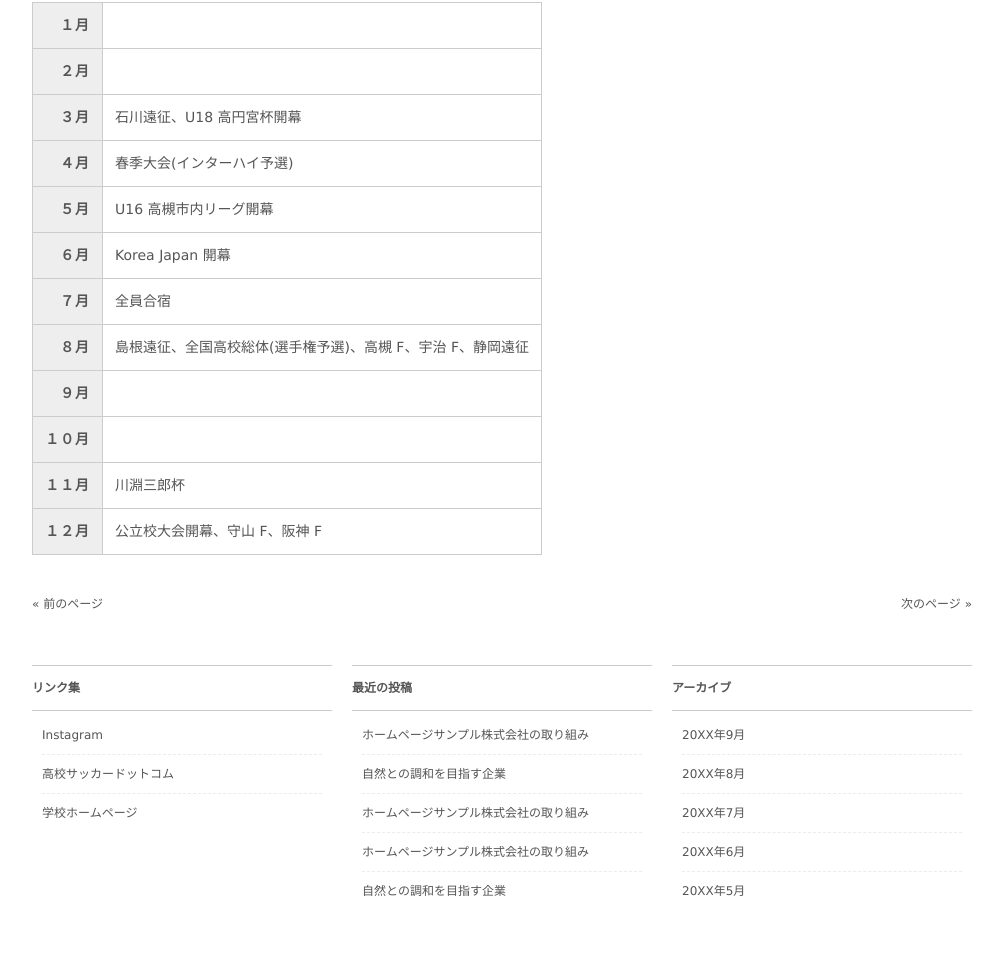
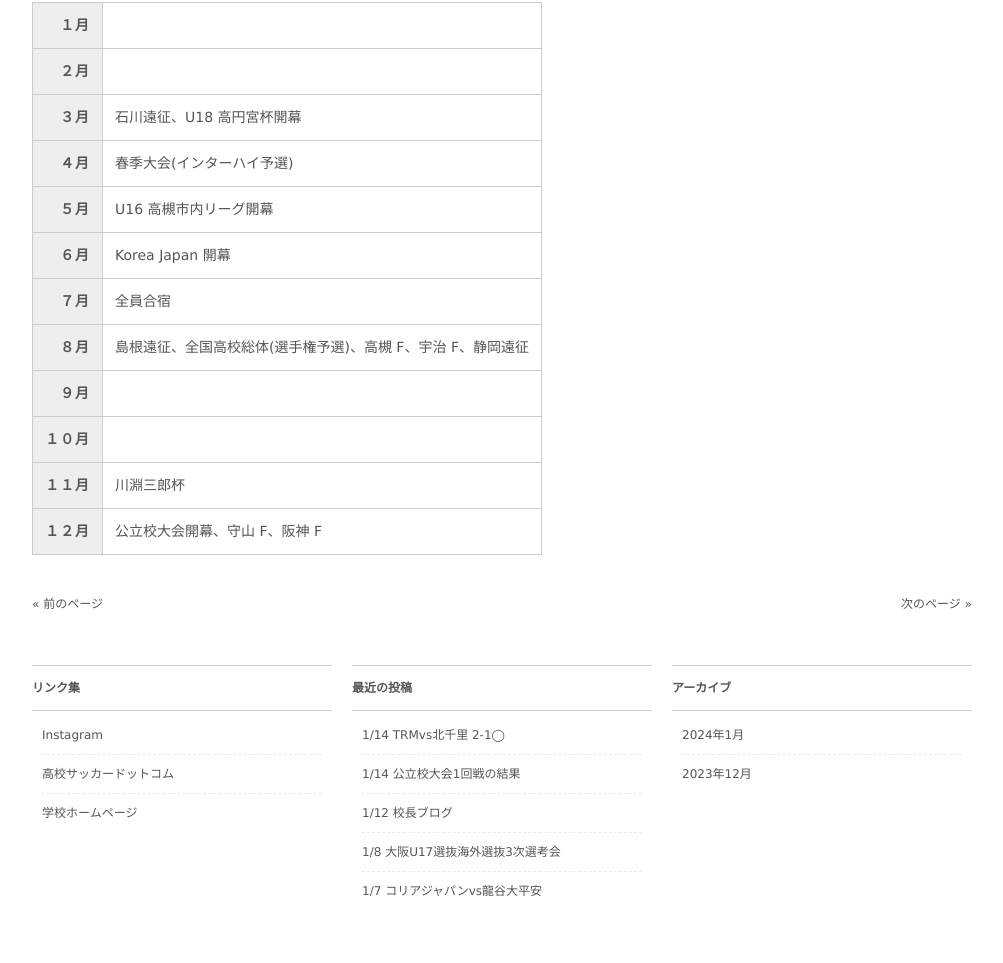
Before and after one commit to tsukinoki-soccer/homepage, a plain HTML site: page tpl_084/schedule.html in a window 1280 px wide. Shown: the part 778-1741 px from the top of the page, without its empty margins (138-1141 px from the left). Drawn offline with Linux system fonts and the light colour scheme.

Commit message:
Update schedule.html

```diff
--- a/tpl_084/schedule.html
+++ b/tpl_084/schedule.html
@@ -21,7 +21,7 @@
 	<header id="header" role="banner">
 		<div class="inner">
 			<div class="logo">
-				<a href="index.html" title="槻の木高校サッカー部" rel="home">積小為大<br /></a>
+				<a href="index.html" title="槻の木高校サッカー部" rel="home"><img src="images/banners/tsukinoki.jpg" width="30" alt="">積小為大<br /></a>
 				<h1>槻の木高校サッカー部のサイトです</h1>
 			</div>
 			<nav id="mainNav">
@@ -167,21 +167,18 @@
 			<section class="grid">
 				<h3>最近の投稿</h3>
 				<ul>
-					<li><a href="news.html">ホームページサンプル株式会社の取り組み</a></li>
-					<li><a href="news.html">自然との調和を目指す企業</a></li>
-					<li><a href="news.html">ホームページサンプル株式会社の取り組み</a></li>
-					<li><a href="news.html">ホームページサンプル株式会社の取り組み</a></li>
-					<li><a href="news.html">自然との調和を目指す企業</a></li>
+					<li><a href="news.html">1/14 TRMvs北千里 2-1◯</a></li>
+					<li><a href="https://www.instagram.com/p/C2FbCDFvMoC/">1/14 公立校大会1回戦の結果</a></li>
+					<li><a href="https://www.osaka-c.ed.jp/blog/tsukinoki/koutyou6/2023/12/25-249554.html">1/12 校長ブログ</a></li>
+					<li><a href="news.html">1/8 大阪U17選抜海外選抜3次選考会</a></li>
+					<li><a href="news.html">1/7 コリアジャパンvs龍谷大平安</a></li>
 				</ul>
 			</section>
 			<section class="grid">
 				<h3>アーカイブ</h3>
 				<ul>
-					<li><a href="news.html">20XX年9月</a></li>
-					<li><a href="news.html">20XX年8月</a></li>
-					<li><a href="news.html">20XX年7月</a></li>
-					<li><a href="news.html">20XX年6月</a></li>
-					<li><a href="news.html">20XX年5月</a></li>
+					<li><a href="januarynews.html">2024年1月</a></li>
+					<li><a href="decembernews.html">2023年12月</a></li>
 				</ul>
 			</section>
 		</aside>
```
